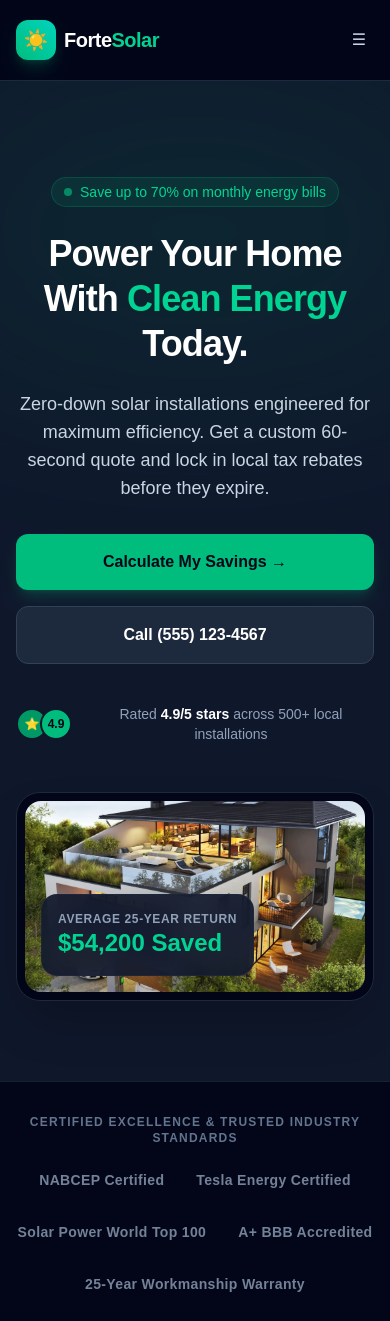
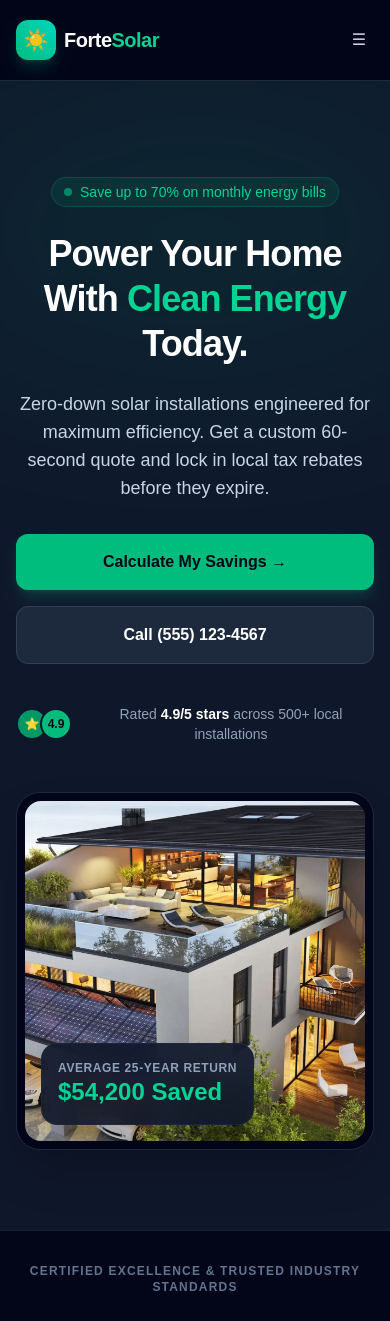
Before and after one commit to bolusunday/forte-solar-project, a Next.js app: page / in a window 390 px wide. Shown: the top 1321 px of the page. Built offline with nearby package versions, Linux system fonts and the light colour scheme.

Commit message:
fix(hero): adjust mobile aspect ratio for hero image

```diff
--- a/app/components/Hero.tsx
+++ b/app/components/Hero.tsx
@@ -73,9 +73,10 @@ export default function Hero() {
           </div>
 
           {/* Right Column: Real Photo with Floating Badge */}
+          {/* Right Column: Real Photo with Floating Badge */}
           <div className="relative mx-auto w-full max-w-md lg:max-w-none">
             <div className="relative rounded-3xl overflow-hidden border border-slate-800 bg-slate-950 shadow-2xl p-2">
-              <div className="rounded-2xl overflow-hidden aspect-video lg:aspect-4/3 relative bg-slate-900">
+              <div className="rounded-2xl overflow-hidden aspect-square sm:aspect-video lg:aspect-4/3 relative bg-slate-900">
                 <Image
                   src="/images/solar-home.webp"
                   alt="Modern home with integrated solar panel architecture"
```
